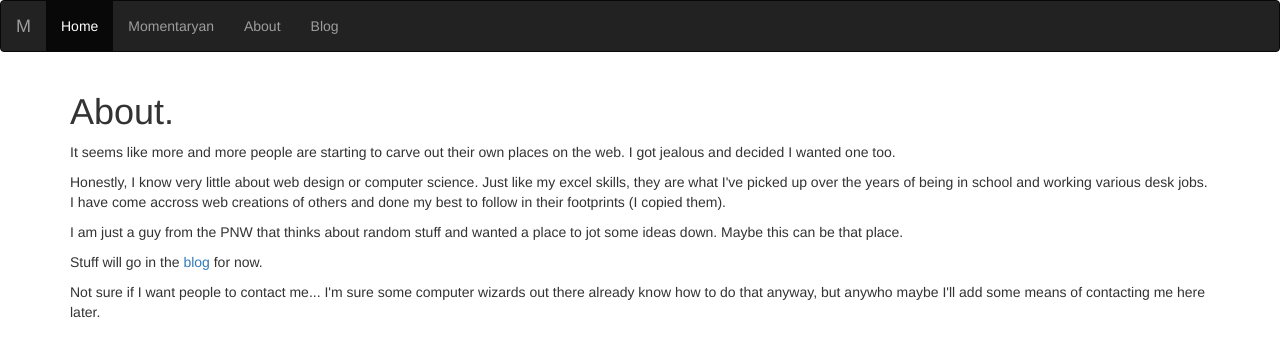
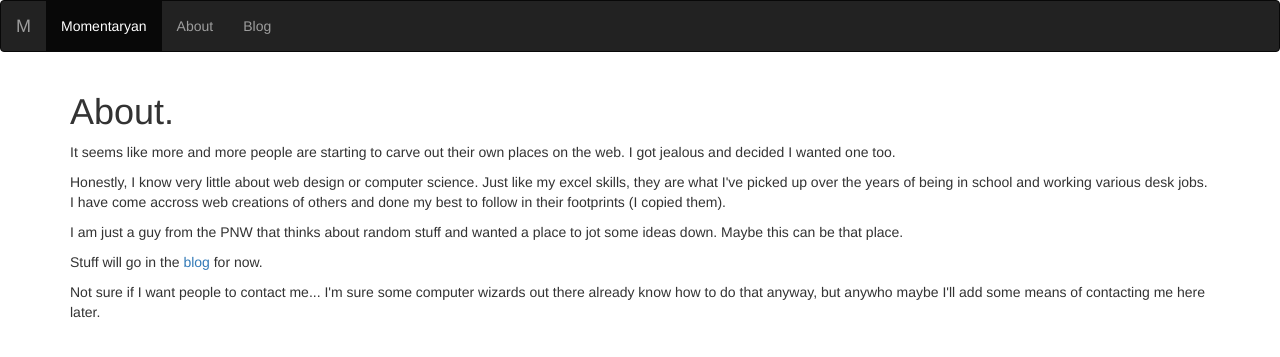
Before and after one commit to momentaryanblog/momentaryanblog.github.io, a Jekyll site: the page built from about/index.html, in a window 1280 px wide. Shown: the top 357 px of the page. Built offline with Jekyll 4.4.1, drawn with Linux system fonts in a browser that asks for light colours.

Commit message:
nav bar update
remove extra nav bar Home entry.

```diff
--- a/_layouts/default.html
+++ b/_layouts/default.html
@@ -18,8 +18,7 @@
       <a class="navbar-brand" href="#">M</a>
     </div>
     <ul class="nav navbar-nav">
-      <li class="active"><a href="#">Home</a></li>
-      <li><a href="/">Momentaryan</a></li>
+      <li class="active"><a href="/">Momentaryan</a></li>
       <li><a href="/about">About</a></li>
       <li><a href="/blog">Blog</a></li>
     </ul>
```
